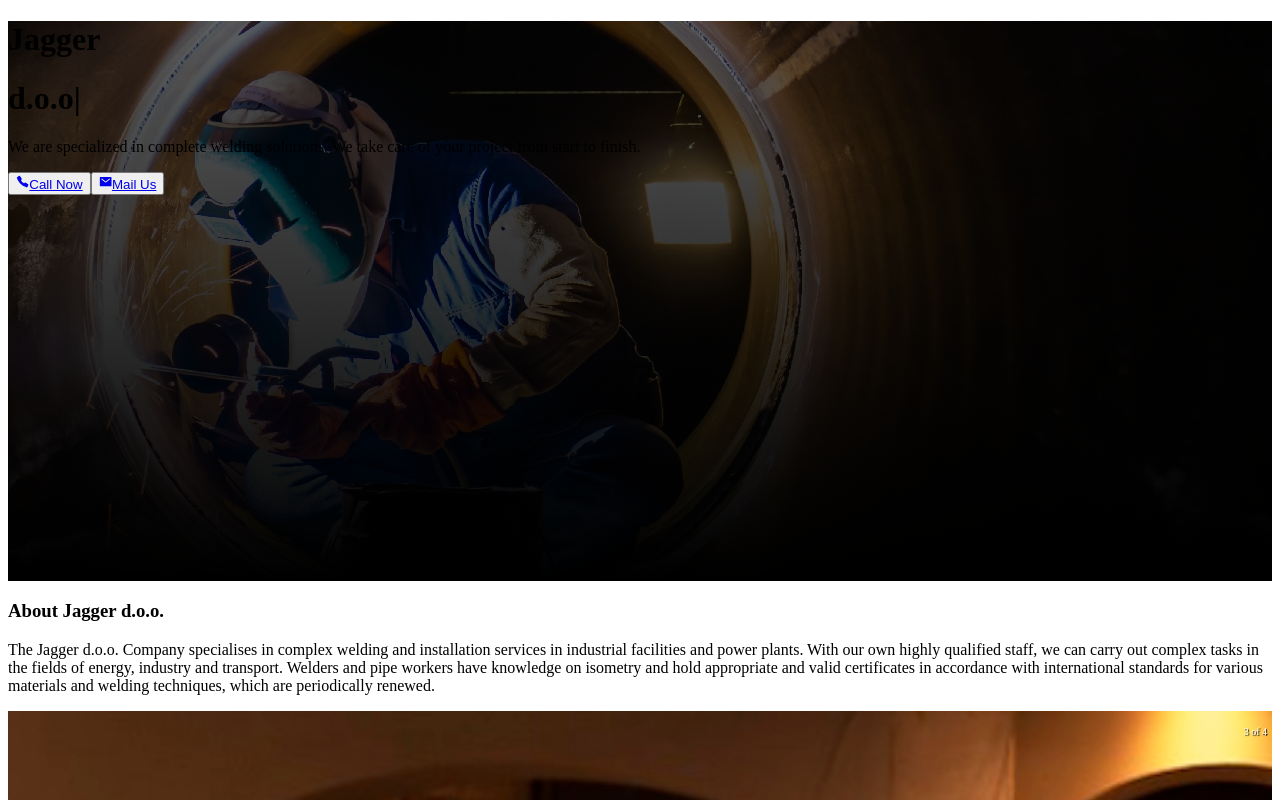
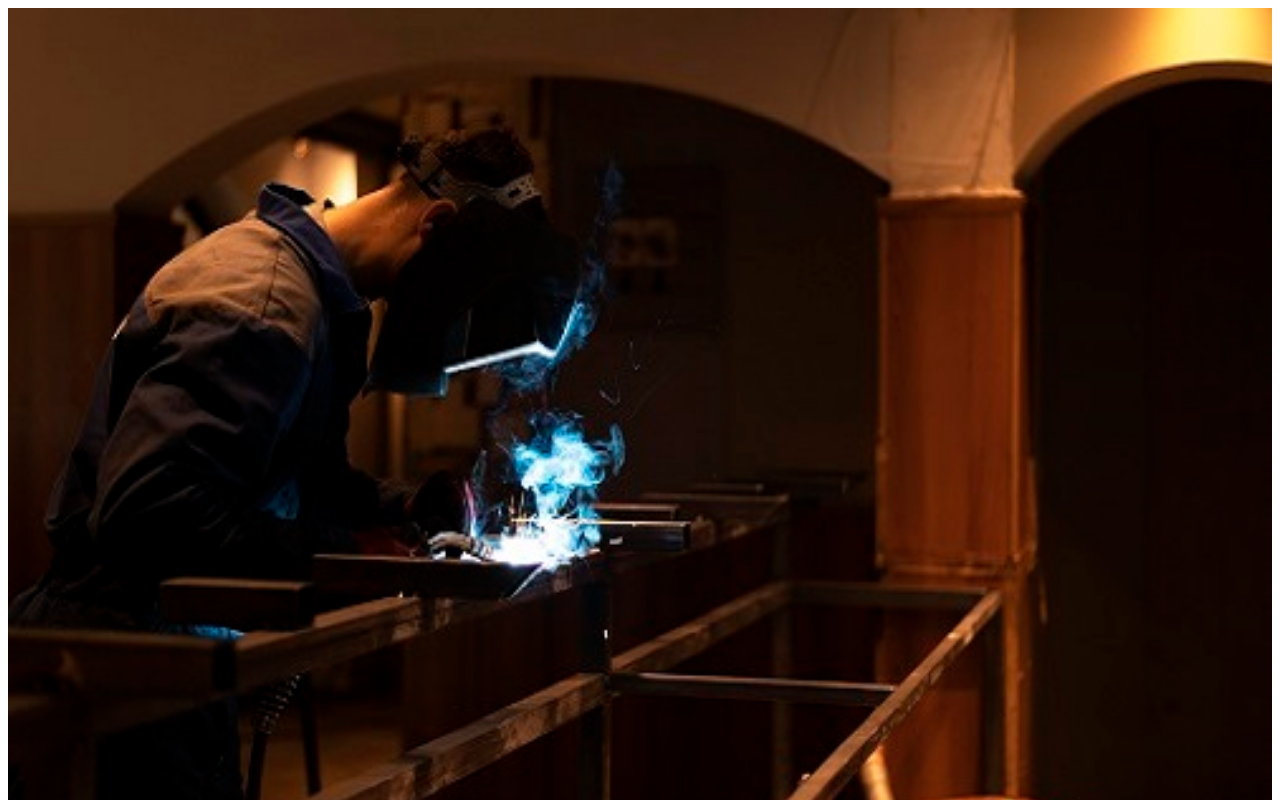
Before and after one commit to codingwithprince/jagger-welding, a Next.js app: page / in a window 1280 px wide. Shown: the top 800 px of the page. Built offline with nearby package versions, Linux system fonts and the light colour scheme; grey boxes are pictures that could not be loaded.

Commit message:
added hero with sider bg

```diff
--- a/components/Hero.js
+++ b/components/Hero.js
@@ -1,20 +1,38 @@
+/* eslint-disable @next/next/no-img-element */
 import React from 'react'
-// import Image from 'next/image'
+import "react-responsive-carousel/lib/styles/carousel.min.css";
+import { Carousel } from 'react-responsive-carousel';
 import { TypeAnimation } from 'react-type-animation';
 import { IoCallSharp, IoMailSharp } from 'react-icons/io5';
 
+const images = [
+    {
+        image: 'images/features/w-1.jpg',
+    },
+    {
+        image: 'images/features/w-2.jpg',
+    },
+    {
+        image: 'images/features/w-3.jpg',
+    }
+];
 const Hero = () => {
   return (
-    <div
-    style={{
-        backgroundImage: "linear-gradient(to bottom, rgba(0,0,0,0.6), rgba(0,0,0,1)),url('/images/bg/PipeWelding.jpg')",
-        height: '70vh',
-        backgroundRepeat: 'no-repeat',
-        backgroundPosition: 'cover'
-        }}
-    >
-        <div id='home' data-aos="fade-up" className="overlay h-full flex w-full justify-center items-center text-white px-[2%] md:px-20">
-            <div   className="text-overlay text-center  w-full md:w-[50%] p-2">
+    <div id='home' className="h-[60vh] relative">
+           <Carousel autoPlay={true} infiniteLoop={true} showThumbs={false} showArrows={false} showStatus={false} showIndicators={false}>
+                {
+                  images.map(item => {
+                    return(
+                      <div key={item.id}>
+                       <img className='shadow-full object-cover h-[60vh]' src={item.image} alt='jagger-welding-man-welding'/>
+                        {/* <p className="legend bg-pink-500">Jagger d.o.o</p> */}
+                      </div>
+                    )
+                  })
+                }
+            </Carousel>
+            <div className='bg-black backdrop-blur-sm w-full bg-opacity-70 h-full flex items-center justify-center py-10 z-10 absolute top-1/2 left-1/2 transform -translate-x-1/2 -translate-y-1/2'>
+            <div className="text-overlay text-center  w-full md:w-[50%] p-2">
                 <h1 className='text-6xl inline-block py-2  w-full md:text-8xl animate-bounce uppercase russo-font gap-5 font-bold text-transparent bg-clip-text bg-gradient-to-b from-white to-gray-300'>Jagger</h1>
                 <div className='text-6xl font-bold rounded-sm text-transparent bg-clip-text bg-gradient-to-t from-sky-600 to-sky-400  py-2 md:text-8xl uppercase russo-font'>
                 <TypeAnimation
@@ -24,7 +42,7 @@
                       repeat={Infinity}
                   />
                 </div>
-                <p className='mt-5 text-gray-300 text-center text-sm'>
+                <p className='mt-5 text-gray-300 text-center text-sm px-3'>
                 We are specialized in complete welding solutions. We take care of your project from start to finish.
                 </p>
                 <div className="hero-btn mt-5 flex gap-3 justify-center">
@@ -42,7 +60,8 @@
                     </button>
                 </div>
             </div>
-        </div>
+            </div>
+
     </div>
   )
 }
--- a/pages/index.js
+++ b/pages/index.js
@@ -8,6 +8,8 @@
 import AOS from 'aos'
 import 'aos/dist/aos.css';
 import Contact from '../components/Contact'
+
+
 
 export default function Home() {
   useEffect(()=>{
@@ -24,7 +26,6 @@
         <link rel="icon" href="/favicon.ico" />
       </Head>
       <main>
-
        {/* === Hero section === */}
         <Hero />
        {/* === About section === */}
```
